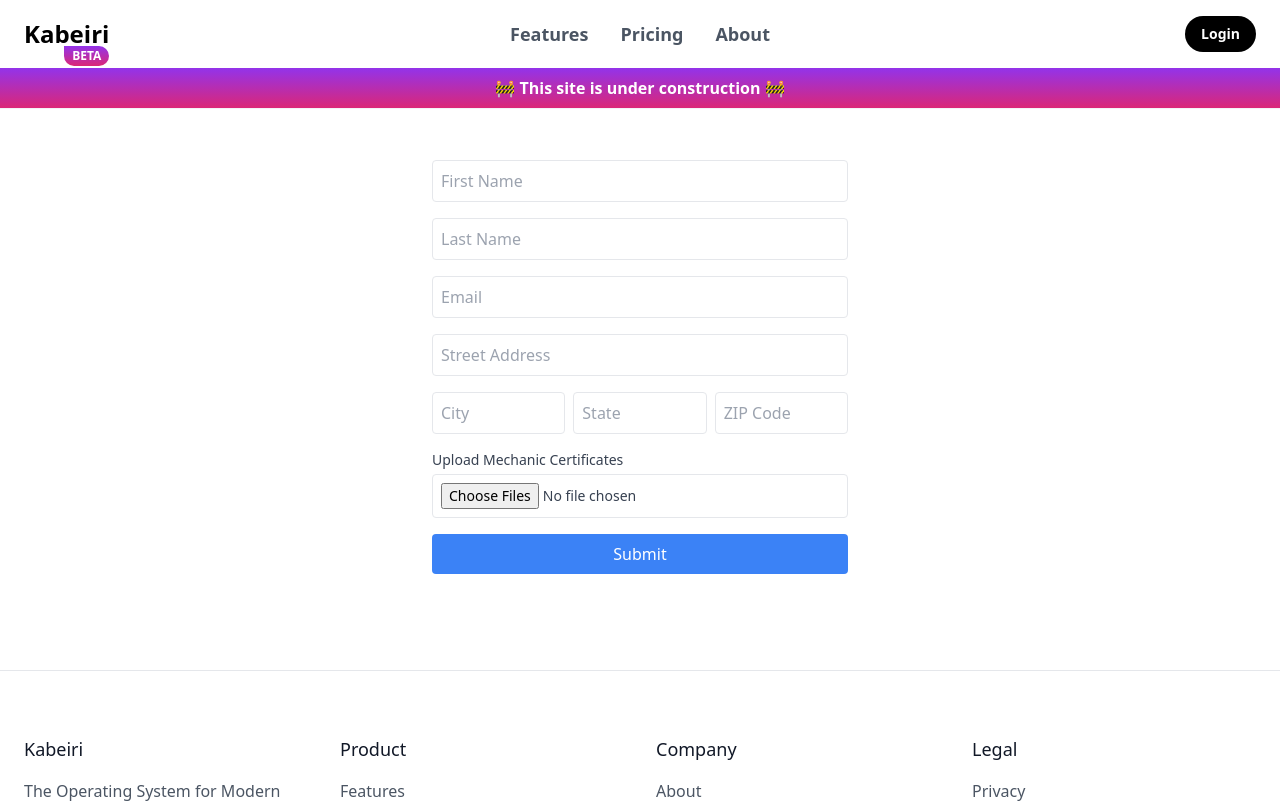
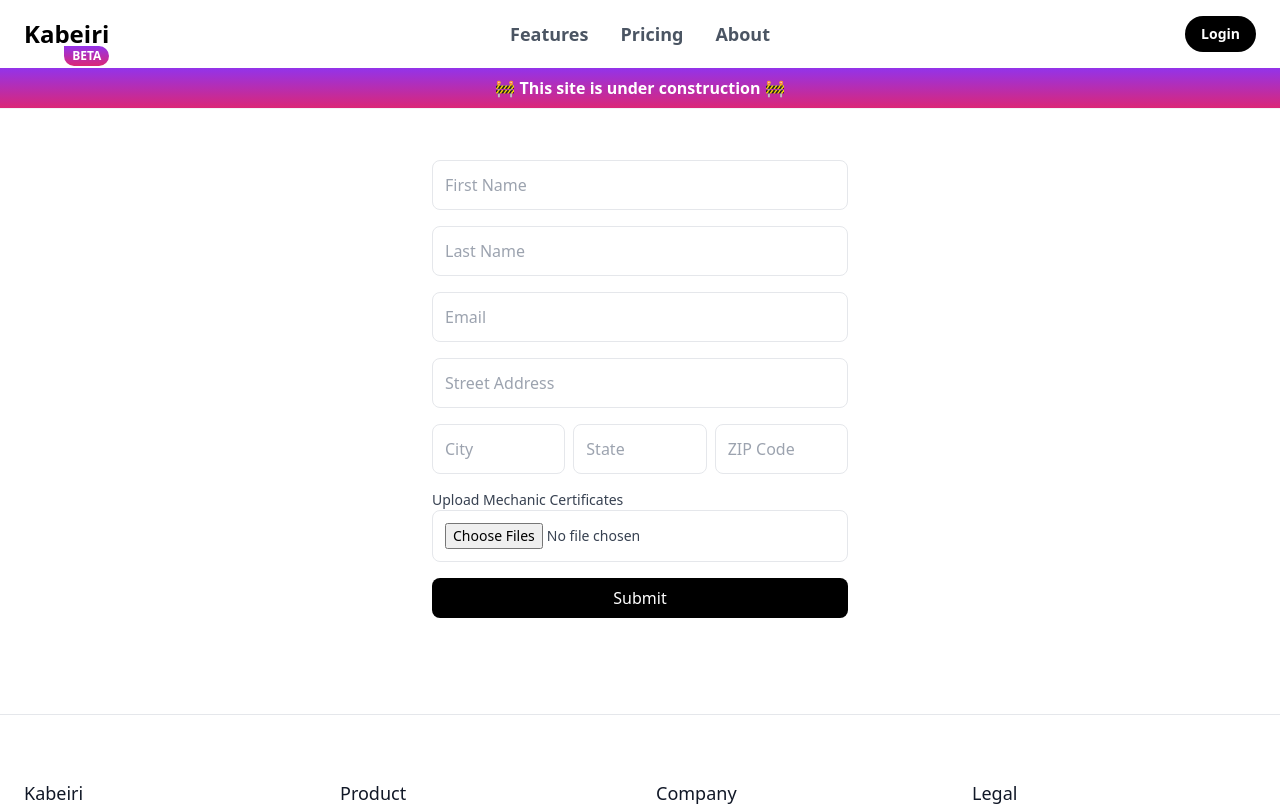
Before and after one commit to Kabeiri-Application/kabeiri-website, a Next.js app: page /onboarding in a window 1280 px wide. Shown: the top 806 px of the page. Built offline with nearby package versions, Linux system fonts and the light colour scheme; no server answers.

Commit message:
Changed Styling and added autocomplete

```diff
--- a/src/app/onboarding/actions.ts
+++ b/src/app/onboarding/actions.ts
@@ -0,0 +1,11 @@
+'use server';
+
+import { revalidatePath } from 'next/cache';
+import { redirect } from 'next/navigation';
+
+import { createClient } from '@/utils/supabase/server';
+
+export async function submitInitialData(formData: FormData) {
+  // const supabase = await createClient();
+  console.log(formData);
+}
--- a/src/app/onboarding/page.tsx
+++ b/src/app/onboarding/page.tsx
@@ -3,6 +3,8 @@
 import { zodResolver } from '@hookform/resolvers/zod';
 import { SubmitHandler, useForm } from 'react-hook-form';
 import { z } from 'zod';
+
+import { submitInitialData } from './actions';
 
 const formSchema = z.object({
   firstName: z.string().min(1, 'First name must be at least 1 characters'),
@@ -10,7 +12,7 @@ const formSchema = z.object({
   email: z.string().email('Invalid email address'),
   streetAddress: z.string().min(5, 'Street address is required'),
   city: z.string().min(2, 'City is required'),
-  state: z.string().min(2).length(2, 'Please enter 2-letter state code'),
+  state: z.string().min(2, 'Please enter a 2-letter state code'),
   zipCode: z.string().regex(/^\d{5}$/, 'Invalid ZIP code'),
   certificates: z.instanceof(FileList).optional(),
 });
@@ -26,7 +28,7 @@ export default function OnboardingPage() {
     resolver: zodResolver(formSchema),
   });
 
-  const onSubmit: SubmitHandler<FormInputs> = (data) => console.log(data);
+  const onSubmit: SubmitHandler<FormInputs> = (data) => submitInitialData(data);
 
   return (
     <div className='mx-auto max-w-md px-4 pb-24 pt-40'>
@@ -35,7 +37,8 @@ export default function OnboardingPage() {
           <input
             {...register('firstName')}
             placeholder='First Name'
-            className='w-full rounded border p-2'
+            className='w-full rounded-lg border p-3'
+            autoComplete='given-name'
           />
           {errors.firstName && (
             <span className='text-sm text-red-500'>
@@ -48,7 +51,8 @@ export default function OnboardingPage() {
           <input
             {...register('lastName')}
             placeholder='Last Name'
-            className='w-full rounded border p-2'
+            className='w-full rounded-lg border p-3'
+            autoComplete='family-name'
           />
           {errors.lastName && (
             <span className='text-sm text-red-500'>
@@ -62,7 +66,8 @@ export default function OnboardingPage() {
             {...register('email')}
             placeholder='Email'
             type='email'
-            className='w-full rounded border p-2'
+            className='w-full rounded-lg border p-3'
+            autoComplete='email'
           />
           {errors.email && (
             <span className='text-sm text-red-500'>{errors.email.message}</span>
@@ -73,7 +78,8 @@ export default function OnboardingPage() {
           <input
             {...register('streetAddress')}
             placeholder='Street Address'
-            className='w-full rounded border p-2'
+            className='w-full rounded-lg border p-3'
+            autoComplete='address-line1'
           />
           {errors.streetAddress && (
             <span className='text-sm text-red-500'>
@@ -87,7 +93,8 @@ export default function OnboardingPage() {
             <input
               {...register('city')}
               placeholder='City'
-              className='w-full rounded border p-2'
+              className='w-full rounded-lg border p-3'
+              autoComplete='address-level2'
             />
             {errors.city && (
               <span className='text-sm text-red-500'>
@@ -100,7 +107,8 @@ export default function OnboardingPage() {
             <input
               {...register('state')}
               placeholder='State'
-              className='w-full rounded border p-2'
+              className='w-full rounded-lg border p-3'
+              autoComplete='address-level1'
             />
             {errors.state && (
               <span className='text-sm text-red-500'>
@@ -113,7 +121,8 @@ export default function OnboardingPage() {
             <input
               {...register('zipCode')}
               placeholder='ZIP Code'
-              className='w-full rounded border p-2'
+              className='w-full rounded-lg border p-3'
+              autoComplete='postal-code'
             />
             {errors.zipCode && (
               <span className='text-sm text-red-500'>
@@ -130,7 +139,7 @@ export default function OnboardingPage() {
               type='file'
               multiple
               {...register('certificates')}
-              className='mt-1 w-full rounded border p-2'
+              className='w-full cursor-pointer rounded-lg border p-3'
               accept='.pdf,.jpg,.jpeg,.png'
             />
           </label>
@@ -143,7 +152,7 @@ export default function OnboardingPage() {
 
         <button
           type='submit'
-          className='w-full rounded bg-blue-500 p-2 text-white hover:bg-blue-600'>
+          className='w-full rounded-lg bg-black p-2 text-white transition-colors duration-300 hover:bg-green-700'>
           Submit
         </button>
       </form>
```
